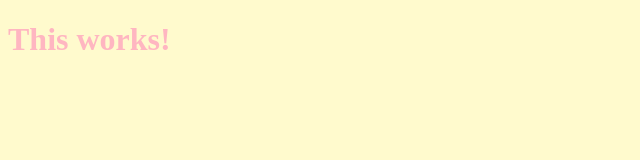
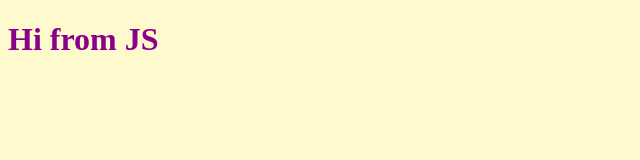
Before and after one commit to EinsVision/root, a plain HTML site: page notice/vanila.html in a window 1280 px wide. Shown: the whole page, without its empty margins (0-640 px from the left). Drawn offline with Linux system fonts and the light colour scheme.

Commit message:
JS DOM(Document Object Model) functions

```diff
--- a/css/vanila.css
+++ b/css/vanila.css
@@ -5,3 +5,7 @@ body{
 h1{
     color:lightpink;
 }
+
+body #title{
+    color: darkmagenta;
+}
--- a/javascript/vanila.js
+++ b/javascript/vanila.js
@@ -87,3 +87,10 @@ const calculator={
 console.log(calculator.plus(5,5));
 console.log(calculator.minus(5,5));
 console.log(calculator.mul(5,5));
+
+// JS DOM(Document Object Model) functions
+const title = document.getElementById('title');
+
+console.log(title);
+
+title.innerHTML = 'Hi from JS';
--- a/notice/vanila.html
+++ b/notice/vanila.html
@@ -7,7 +7,7 @@
     <link href="../css/vanila.css" type="text/css" rel="stylesheet"/>
 </head>
 <body>
-    <h1>This works!</h1>
+    <h1 id="title">This works!</h1>
     <script src="../javascript/vanila.js"></script>
 </body>
 </html>
```
